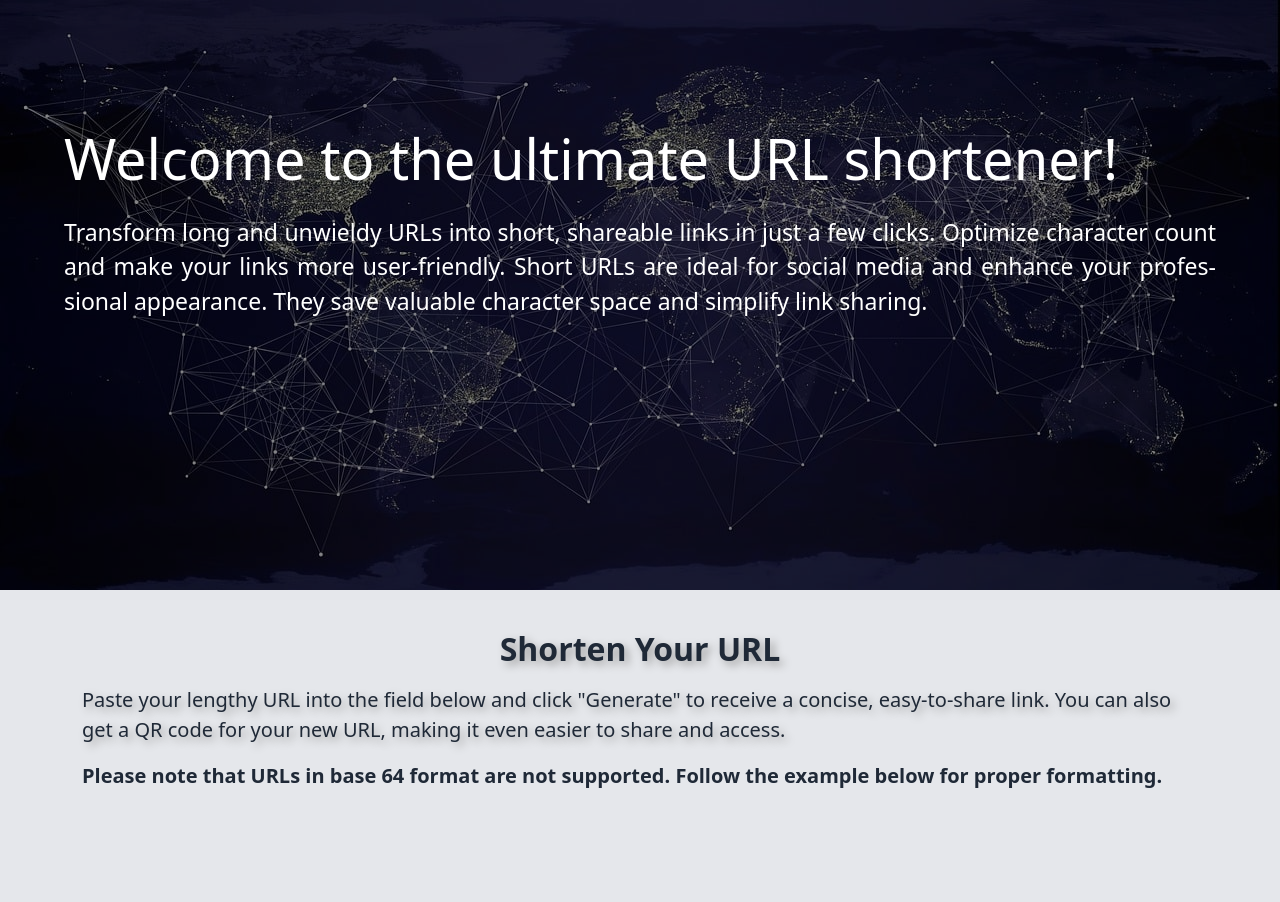
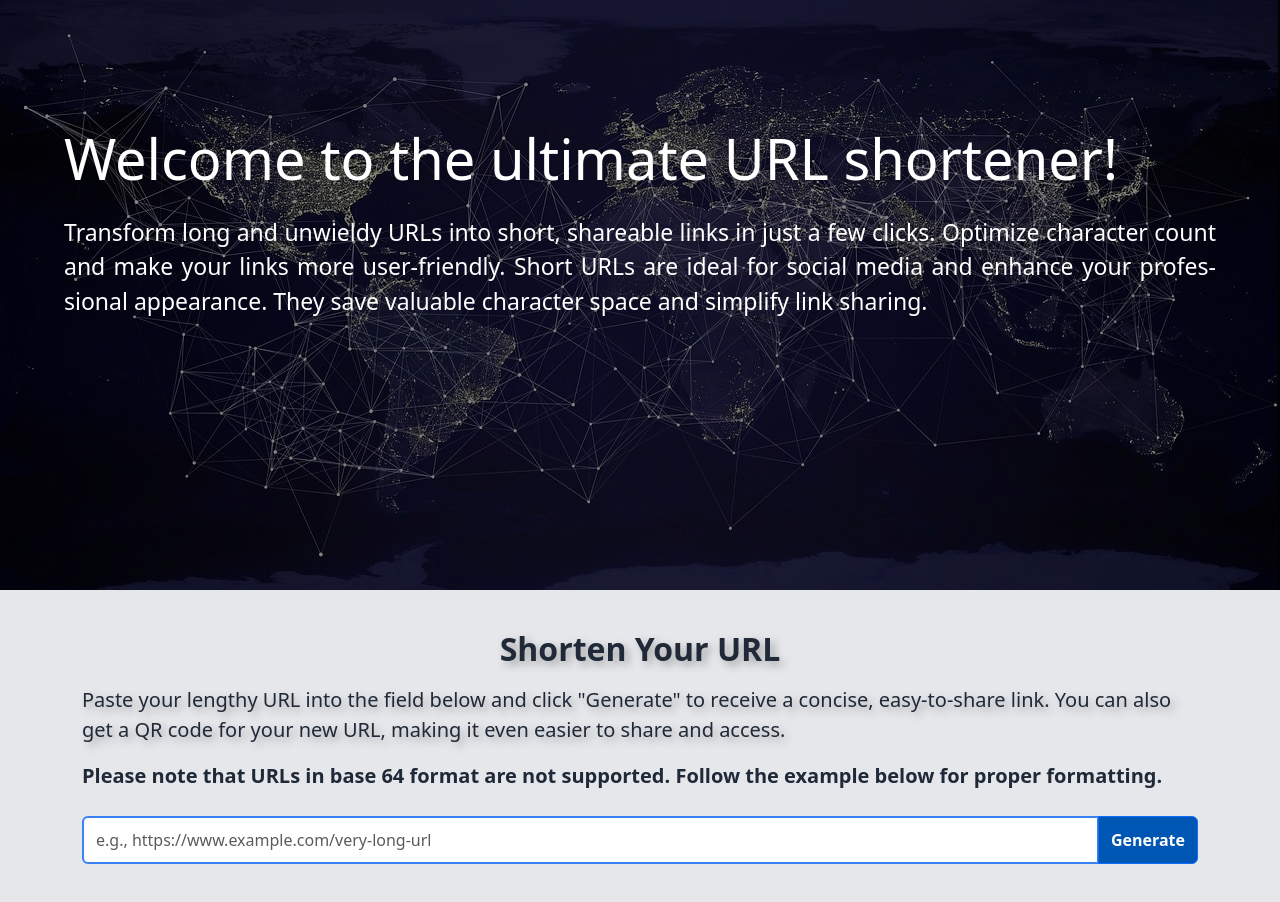
Before and after one commit to Nicoding-89/01_url_shortener, a React (Vite) app in the folder frontend/: page / in a window 1280 px wide. Shown: the top 902 px of the page. Built offline with nearby package versions, Linux system fonts and the light colour scheme; no server answers.

Commit message:
feat: add form component for link input
- Implemented Form component with input and button for URL submission and styles
- Created FormHandler component to manage form state and submission
- Added URL validation helper for input validation
- Introduced fetch handling helper for API requests

```diff
--- /dev/null
+++ b/frontend/src/components/UrlForm.jsx
@@ -0,0 +1,44 @@
+import React from 'react';
+import PropTypes from 'prop-types';
+import '../styles/UrlForm.css'
+
+const UrlForm = ({ formState, errorState, handleOnChange, handleOnSubmit, loading }) => {
+  return (
+    <>
+      <form onSubmit={handleOnSubmit}>
+        <div className="input-group url-input">
+          <input
+            type="text"
+            className="form-control"
+            placeholder="e.g., https://www.example.com/very-long-url"
+            value={formState}
+            onChange={handleOnChange}
+          />
+          <button
+            className="btn btn-primary generate-btn"
+            type="submit"
+            id="button-addon2"
+            disabled={loading}
+          >
+            Generate
+          </button>
+        </div>
+        {errorState && <div className="alert alert-danger">{errorState}</div>}
+        {loading &&
+          <div className="spinner-border text-primary" role="status">
+            <span className="visually-hidden">Loading...</span>
+          </div>}
+      </form>
+    </>
+  );
+};
+
+UrlForm.propTypes = {
+  formState: PropTypes.string.isRequired,
+  handleOnChange: PropTypes.func.isRequired,
+  handleOnSubmit: PropTypes.func.isRequired,
+  errorState: PropTypes.string,
+  loading: PropTypes.bool.isRequired,
+};
+
+export default UrlForm;
--- /dev/null
+++ b/frontend/src/components/UrlFormHandler.jsx
@@ -0,0 +1,44 @@
+import React, { useState } from 'react';
+import fetchData from '../helpers/fetchData.js';
+import UrlForm from './UrlForm';
+import validateUrl from '../helpers/urlValidation.js';
+
+const UrlFormHandler = ({ getShortUrl }) => {
+  const POSTURLENDPOINT = import.meta.env.VITE_API_URL;
+
+  const [state, setState] = useState({ formState: '', errorState: null, loading: false });
+
+  const handleOnChange = (e) => {
+    setState({ ...state, formState: e.target.value });
+  };
+
+  const handleOnSubmit = async (e) => {
+    e.preventDefault();
+    setState({ ...state, loading: true });
+
+    if (!validateUrl(state.formState)) {
+      setState({ ...state, errorState: 'Please enter a valid URL.', loading: false });
+      return;
+    };
+
+    const result = await fetchData(POSTURLENDPOINT, 'POST', { longUrl: state.formState })
+    if (result.success) {
+      getShortUrl(result.data);
+      setState({ formState: '', errorState: null, loading: false });
+    } else {
+      setState({ formState: '', errorState: result.message, loading: false });
+    };
+  };
+
+  return (
+    <UrlForm
+      formState={state.formState}
+      errorState={state.errorState}
+      handleOnChange={handleOnChange}
+      handleOnSubmit={handleOnSubmit}
+      loading={state.loading}
+    />
+  );
+};
+
+export default UrlFormHandler;
--- a/frontend/src/components/UrlShortener.jsx
+++ b/frontend/src/components/UrlShortener.jsx
@@ -1,7 +1,14 @@
-import React from 'react';
+import React, { useState } from 'react';
+import '../styles/UrlShortener.css';
+import UrlFormHandler from './UrlFormHandler';
 import '../styles/UrlShortener.css';
 
 const Urlshortener = () => {
+  const [urlInfo, seturlInfo] = useState([]);
+
+  const getShortUrl = (url) => {
+    seturlInfo([...urlInfo, url]);
+  };
 
   return (
     <section className='container url_shortener'>
@@ -12,6 +19,7 @@ const Urlshortener = () => {
       <p className='url_format'>
         Please note that URLs in base 64 format are not supported. Follow the example below for proper formatting.
       </p>
+      <UrlFormHandler getShortUrl={getShortUrl} />
     </section>
   );
 };
--- /dev/null
+++ b/frontend/src/helpers/fetchData.js
@@ -0,0 +1,36 @@
+const fetchData = async (endpoint, method, body = null) => {
+
+  let option = {
+    method,
+    headers: {
+      'Content-Type': 'application/json'
+    },
+  };
+  if (body) {
+    option.body = JSON.stringify(body)
+  };
+
+  try {
+    const response = await fetch(endpoint, option);
+    const data = await response.json();
+
+    if (response.ok) {
+      return {
+        success: true,
+        data,
+      };
+    } else {
+      return {
+        success: false,
+        message: data.message || 'An error ocurred. Please try again.'
+      };
+    };
+  } catch (error) {
+    return {
+      success: false,
+      message: 'Network error.'
+    };
+  };
+};
+
+export default fetchData;
--- /dev/null
+++ b/frontend/src/helpers/urlValidation.js
@@ -0,0 +1,11 @@
+import validator from "validator";
+
+function validateUrl(url) {
+  // Validates the input and filters Base64 URLs.
+  return validator.isURL(url, {
+      protocols: ['http', 'https'],
+      require_protocol: true
+  });
+};
+
+export default validateUrl;
--- /dev/null
+++ b/frontend/src/styles/UrlForm.css
@@ -0,0 +1,17 @@
+.generate-btn {
+  background-color: #0056b3;
+  font-weight: bold;
+}
+
+.form-control {
+  border: 2px solid #3882F6;
+}
+
+.form-control:hover {
+  border-color: red;
+}
+
+.url-input {
+  margin-bottom: 35px;
+  height: 3rem;
+}
```
